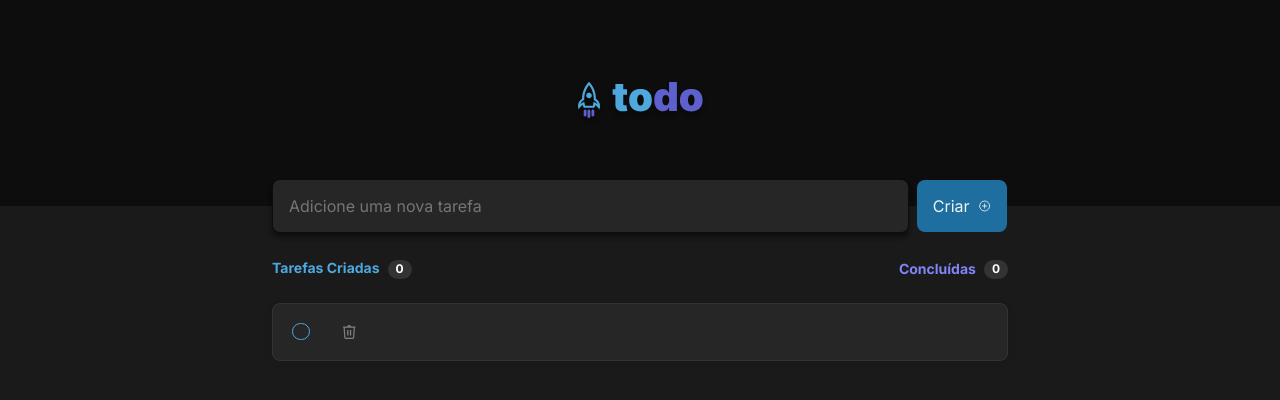
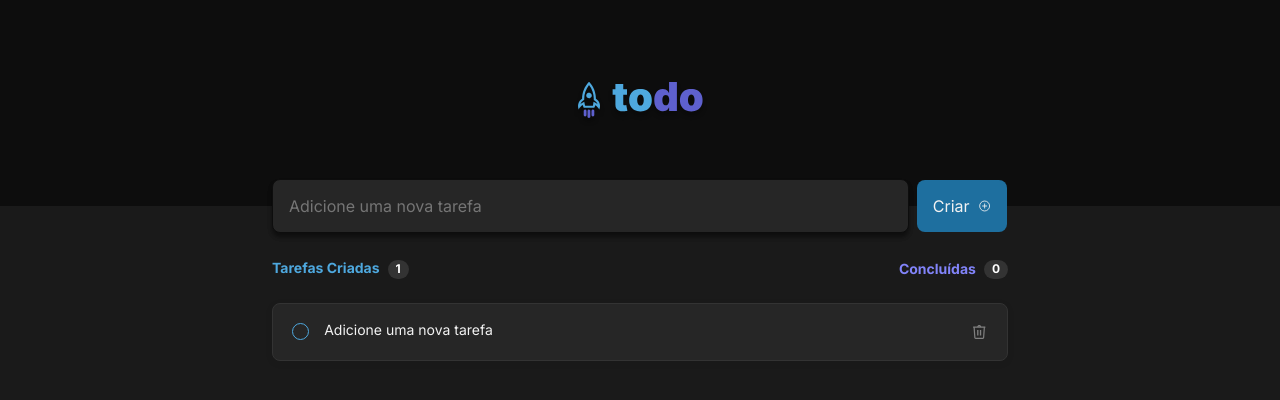
Before and after one commit to Hyakutak/todo-list, a React (Vite) app: page / in a window 1280 px wide. Both pictures are taken after a click on the button "Criar". Shown: the top 400 px of the page. Built offline with nearby package versions, Linux system fonts and the light colour scheme.

Commit message:
Add functions delete e done Task

```diff
--- a/package.json
+++ b/package.json
@@ -11,11 +11,13 @@
   "dependencies": {
     "phosphor-react": "^1.4.1",
     "react": "^18.2.0",
-    "react-dom": "^18.2.0"
+    "react-dom": "^18.2.0",
+    "uuid": "^9.0.0"
   },
   "devDependencies": {
     "@types/react": "^18.0.26",
     "@types/react-dom": "^18.0.9",
+    "@types/uuid": "^9.0.0",
     "@vitejs/plugin-react": "^3.0.0",
     "typescript": "^4.9.3",
     "vite": "^4.0.0"
--- a/src/components/card/CardTask.module.css
+++ b/src/components/card/CardTask.module.css
@@ -8,6 +8,7 @@
     flex-direction: row;
     align-items: flex-start;
     gap: 0.75rem;
+    justify-content: space-between;
 }
 
 .contentCheckbox {
@@ -45,6 +46,7 @@
     color: var(--gray-100);
     font-size: 0.875rem;
     line-height: 1.225rem;
+    width: calc(100% - 3rem);
 }
 
 .textCardChecked {
@@ -52,4 +54,5 @@
     font-size: 0.875rem;
     line-height: 1.225rem;
     text-decoration-line: line-through;
+    width: calc(100% - 3rem);
 }
--- a/src/components/card/CardTask.tsx
+++ b/src/components/card/CardTask.tsx
@@ -2,17 +2,33 @@ import { Check } from "phosphor-react";
 import Trash from "../../assets/trash.svg"
 import styles from "./CardTask.module.css";
 
-export function CardTask({ doneTask, textTask }) {
+interface ICard {
+    doneTask: boolean,
+    textTask: string,
+    idTask: string,
+    changeIsDone: Function,
+    deleteTaskCard: Function
+}
+
+export function CardTask({ doneTask, textTask, idTask, changeIsDone, deleteTaskCard }: ICard) {
     let checkBox;
     let text;
     if(doneTask) {
-        checkBox = <label className={styles.checkChecked}>
+        checkBox = <label onClick={handleClickIsDoneTask} className={styles.checkChecked}>
             <Check className={styles.iconChecked} size={14}/>
         </label>;
         text = <span className={styles.textCardChecked}>{ textTask }</span>;
     } else {
-        checkBox = <label className={styles.checkEmpty} />;
+        checkBox = <label onClick={handleClickIsDoneTask} className={styles.checkEmpty} />;
         text = <span className={styles.textCardEmpty}>{ textTask }</span>;
+    }
+
+    function handleClickIsDoneTask() {
+        changeIsDone(idTask, doneTask);
+    }
+
+    function hancleClickDeleteTask() {
+        deleteTaskCard(idTask);
     }
 
     return (
@@ -21,7 +37,7 @@ export function CardTask({ doneTask, textTask }) {
                 {checkBox}
             </div>
             {text}
-            <img src={Trash} alt="Excluir tarefa" />
+            <img onClick={hancleClickDeleteTask} src={Trash} alt="Excluir tarefa" />
         </div>
     );
 }
--- a/src/components/content/Content.tsx
+++ b/src/components/content/Content.tsx
@@ -3,32 +3,53 @@ import { Form } from "../form/Form";
 import { HeaderTask } from '../header/HeaderTask';
 import { ContentEmpty } from "./ContentEmpty";
 import { CardTask } from "../card/CardTask";
+import { v4 as uuidv4 } from 'uuid';
 import style from './Content.module.css';
 
-interface ITask {[
-    tasks: {
-        isDone: boolean,
-        taskText: string
-    }
-]}
+interface ITask {
+    isDone: boolean,
+    taskText: string,
+    id: string
+}
 
 export function Content() {
-    const [listTask, setListTask] = useState<ITask>([]);
+    const [listTask, setListTask] = useState<ITask[]>([]);
 
-    function createTask(event: ITask) {
-        setListTask([...listTask, event])
+    function createTask(newTextTask:string) {
+        let newTask:ITask = {
+            isDone: false,
+            taskText: newTextTask,
+            id: uuidv4()
+        }
+        setListTask([...listTask, newTask])
+    }
+
+    function changeIsTask(id:string, done:boolean) {
+        setListTask((tasks) => {
+            return [...tasks.map(task => {
+                if (task.id === id) {
+                    return {...task, isDone: !done};
+                }
+                return task;
+            })];
+        });
+    }
+
+    function deleteTask(id:string) {
+        const newValues = listTask.filter(task => task.id !== id);
+        setListTask(newValues)
     }
 
     const tasks = listTask.map(task => (
-        <CardTask doneTask={task.tasks.isDone} textTask={task.tasks.taskText} />
+        <CardTask key={task.id} doneTask={task.isDone} textTask={task.taskText}  idTask={task.id} changeIsDone={changeIsTask} deleteTaskCard={deleteTask} />
     ))
 
     return (
         <div className={style.content}>
             <Form newCreateTask={createTask} />
             <main className={style.mainTask}>
-                <HeaderTask />
-                {tasks}
+                <HeaderTask totalTasks={listTask.length} />
+                {listTask.length <= 0 ? <ContentEmpty /> : tasks}
             </main>
         </div>
     );
--- a/src/components/form/Form.tsx
+++ b/src/components/form/Form.tsx
@@ -2,38 +2,30 @@ import { PlusCircle } from 'phosphor-react';
 import { ChangeEvent, FormEvent, useState } from 'react';
 import style from './Form.module.css';
 
-interface ITask {
-    tasks: {
-        isDone: boolean,
-        taskText: string
-    }
+interface ITextTask {
+    taskText: string
 }
 
-export function Form({ newCreateTask }) {
-    const [task, setTask] = useState<ITask>({
-        tasks: {
-            isDone: false,
-            taskText: ''
-        }
-    });
+interface IProps {
+    newCreateTask: Function
+}
+
+export function Form({ newCreateTask }: IProps) {
+    const [task, setTask] = useState<ITextTask>({taskText: 'Adicione uma nova tarefa'});
 
     function handleChangeInput(event: ChangeEvent<HTMLInputElement>) {
-        setTask({
-            tasks: {
-                isDone: false,
-                taskText: event.target.value
-            }
-        });
+        setTask({taskText: event.target.value});
     }
 
     function handleCreateTask(event: FormEvent) {
         event.preventDefault();
-        newCreateTask(task);
+        newCreateTask(task.taskText);
+        setTask({taskText: ''});
     }
 
     return (
         <div className={style.formAddTask}>
-            <input onChange={handleChangeInput} type="text" name="" id="task" className={style.inputForm} placeholder="Adicione uma nova tarefa" />
+            <input onChange={handleChangeInput} type="text" name="" id="task" className={style.inputForm} placeholder="Adicione uma nova tarefa" value={task.taskText} />
             <button onClick={handleCreateTask} className={style.buttonForm}>
                 Criar
                 <PlusCircle size={16} />
--- a/src/components/header/HeaderTask.tsx
+++ b/src/components/header/HeaderTask.tsx
@@ -1,12 +1,16 @@
 import styles from './HeaderTask.module.css';
 
-export function HeaderTask() {
+interface IProps {
+    totalTasks: number
+}
+
+export function HeaderTask({totalTasks}: IProps) {
     return (
         <main className={styles.headerTasks}>
             <div className={styles.allTasks}>
                 <span className={styles.allTasksText}>Tarefas Criadas</span>
                 <div className={styles.allTasksCounter}>
-                    <span className={styles.allTasksCounterText}>0</span>
+                    <span className={styles.allTasksCounterText}>{totalTasks}</span>
                 </div>
             </div>
             <div className={styles.countTasksDone}>
```
Also changed, not shown: 1 other file (tests, documents, lock files or other folders).
